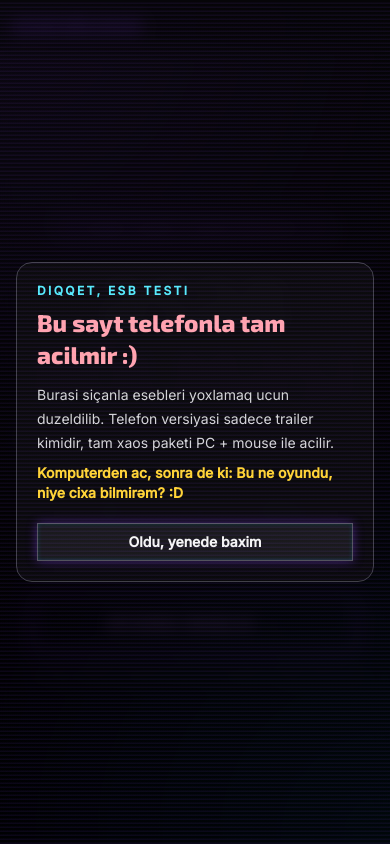
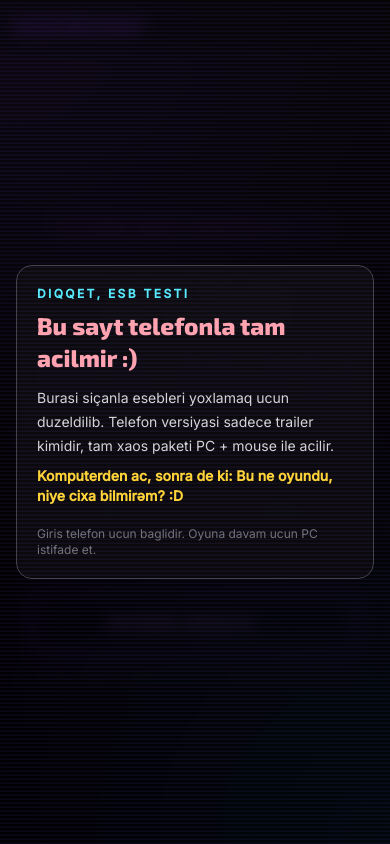
Before and after one commit to UmudvarKhalisli/ShitGame, a Next.js app: page / in a window 390 px wide. Shown: the top 844 px of the page. Built offline with nearby package versions, Linux system fonts and the light colour scheme.

Commit message:
Enforce phone block with PC-only message

```diff
--- a/components/ui/MobileDesktopNudge.tsx
+++ b/components/ui/MobileDesktopNudge.tsx
@@ -1,19 +1,12 @@
 "use client";
 
 import { useEffect, useState } from "react";
-
-const SESSION_KEY = "mobile_desktop_nudge_hidden";
 
 export default function MobileDesktopNudge() {
   const [isVisible, setIsVisible] = useState(false);
 
   useEffect(() => {
     if (typeof window === "undefined") {
-      return;
-    }
-
-    const alreadyHidden = window.sessionStorage.getItem(SESSION_KEY) === "1";
-    if (alreadyHidden) {
       return;
     }
 
@@ -24,13 +17,6 @@ export default function MobileDesktopNudge() {
 
     setIsVisible(true);
   }, []);
-
-  const handleClose = () => {
-    if (typeof window !== "undefined") {
-      window.sessionStorage.setItem(SESSION_KEY, "1");
-    }
-    setIsVisible(false);
-  };
 
   if (!isVisible) {
     return null;
@@ -48,16 +34,7 @@ export default function MobileDesktopNudge() {
         <p className="mt-2 text-sm font-semibold text-amber-300">
           Komputerden ac, sonra de ki: Bu ne oyundu, niye cixa bilmirəm? :D
         </p>
-
-        <div className="mt-5 flex gap-2">
-          <button
-            type="button"
-            onClick={handleClose}
-            className="w-full rounded-lg border border-zinc-600 bg-zinc-900 px-3 py-2 text-sm font-bold text-zinc-100 hover:bg-zinc-800"
-          >
-            Oldu, yenede baxim
-          </button>
-        </div>
+        <p className="mt-5 text-xs text-zinc-500">Giris telefon ucun baglidir. Oyuna davam ucun PC istifade et.</p>
       </div>
     </div>
   );
```
